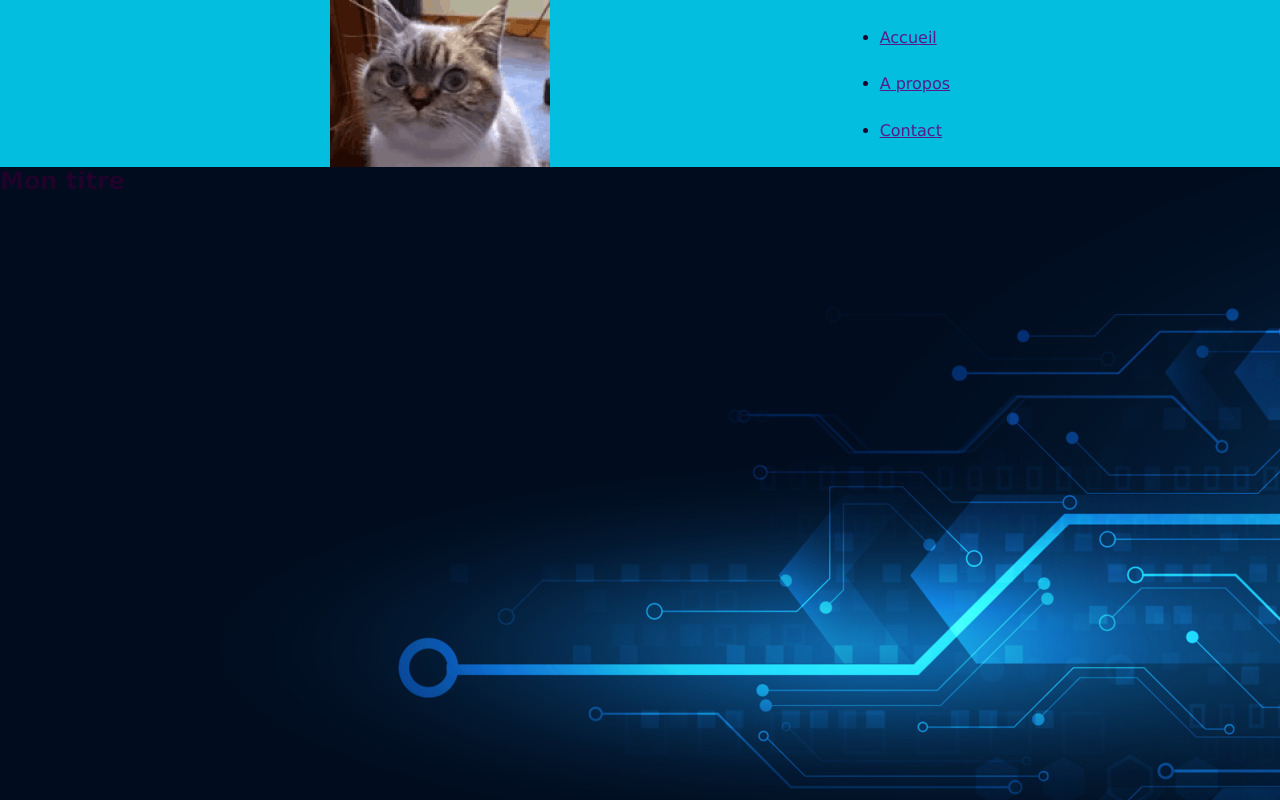
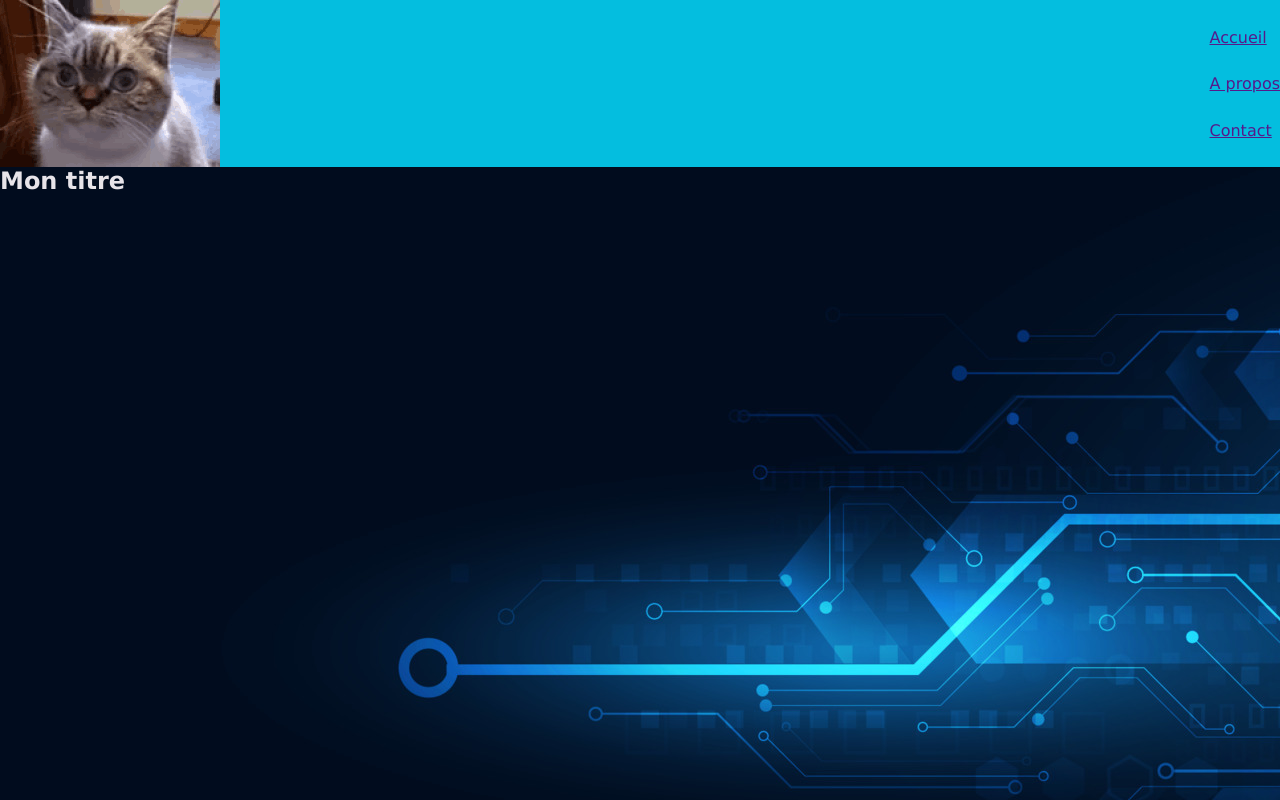
Before and after one commit to ThomasLesage86/Test-Efrei-Groupe4, a plain HTML site: page index.html in a window 1280 px wide. Drawn offline with Linux system fonts and the light colour scheme.

Commit message:
Test commit

```diff
--- a/Style.css
+++ b/Style.css
@@ -13,11 +13,12 @@ body{
 }
 
 header nav{
-   display: flex;
-   align-items: stretch;
-   background-color: rgb(4, 190, 223);
-   flex-direction: row;
-   justify-content: space-evenly;
+    display: flex;
+    align-items: stretch;
+    background-color: rgb(4, 190, 223);
+    flex-direction: row;
+    justify-content: space-between;
+    align-content: center;
 
 }
 
@@ -26,8 +27,15 @@ header nav{
     width: 300px;
 }
 
-header ul{
+nav ul{
     display: flex;
+    list-style: none;
     flex-direction: column;
     justify-content: space-evenly
 }
+
+.hero{
+    color: rgb(231, 228, 233);
+    display: flex;
+
+}
--- a/index.html
+++ b/index.html
@@ -11,7 +11,6 @@
        <nav>
         <img src="GIF Samuel Jackson & cat.gif" alt="image">
 
-
         <ul>
             <li><a href="">Accueil</a></li>
             <li><a href="">A propos</a></li>
@@ -19,7 +18,7 @@
         </ul>
        </nav>
     </header>
-    <section class=""hero">
+    <section class="hero">
         <h1>Mon titre</h1>
         </section>
 </body>
```
